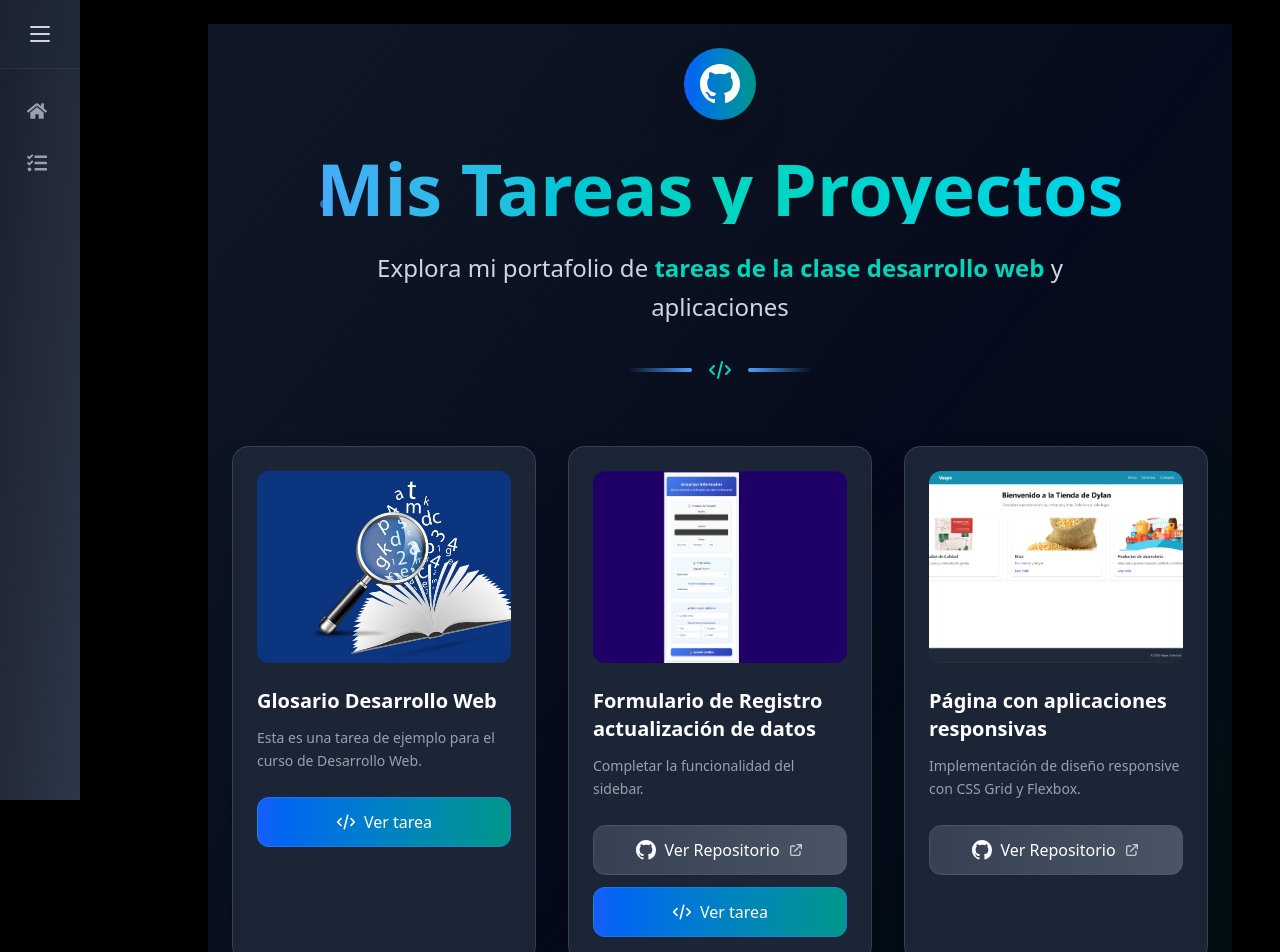
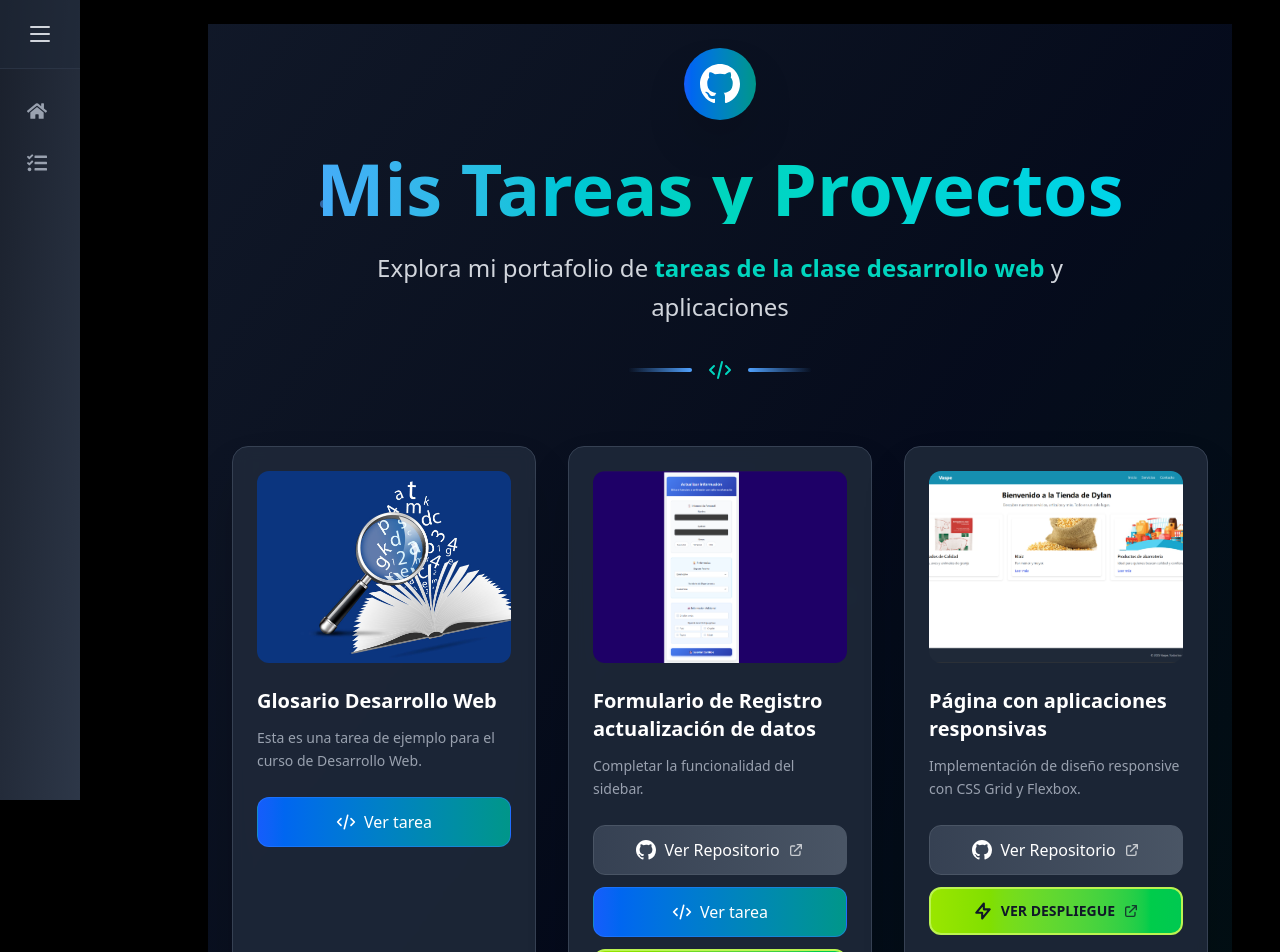
Before and after one commit to Alexmavl/Portafolio-Tareas, a React (Vite) app: page /tareas in a window 1280 px wide. Shown: the top 952 px of the page. Built offline with nearby package versions, Linux system fonts and the light colour scheme.

Commit message:
boton despliegue

```diff
--- a/src/pages/TasksPage.tsx
+++ b/src/pages/TasksPage.tsx
@@ -1,4 +1,4 @@
-import { Link } from 'react-router-dom'; // Agrega esta línea
+import { Link } from 'react-router-dom';
 import '../App.css';
 
 const tasksData = [
@@ -16,41 +16,17 @@ const tasksData = [
     imageUrl: '/Imagenes/Formulario.png',
     link: '/tarea2',
     repo: 'https://github.com/Alexmavl/Formulario-Tarea1',
+    desp: 'https://formulario-tarea1.vercel.app/',
   },
   {
     id: 3,
     title: 'Página con aplicaciones responsivas',
     description: 'Implementación de diseño responsive con CSS Grid y Flexbox.',
     imageUrl: '/Imagenes/TareaR.png',
-    link: null, // No hay un enlace interno, por lo que el botón "Ver Tarea" no se mostrará.
+    link: null,
     repo: 'https://github.com/Alexmavl/Tarea-Responsiva',
+    desp: 'https://tarea-responsiva.vercel.app/',
   },
-  /*
-  {
-    id: 4,
-    title: 'Dashboard Interactivo',
-    description: 'Panel de administración con componentes dinámicos.',
-    imageUrl: '',
-    link: null,
-    repo: 'https://github.com/tuusuario/dashboard-repo',
-  },
-  {
-    id: 5,
-    title: 'API REST con Node.js',
-    description: 'Desarrollo de API completa con autenticación JWT.',
-    imageUrl: '',
-    link: null,
-    repo: 'https://github.com/tuusuario/api-repo',
-  },
-  {
-    id: 6,
-    title: 'E-commerce Frontend',
-    description: 'Tienda online con carrito de compras y pasarela de pago.',
-    imageUrl: '',
-    link: null,
-    repo: 'https://github.com/tuusuario/ecommerce-repo',
-  },
-  */
 ];
 
 // Componente de icono GitHub SVG
@@ -138,22 +114,21 @@ const TasksPage = () => {
 
       {/* Task Grid */}
       <div className="relative z-10 max-w-7xl mx-auto grid grid-cols-1 sm:grid-cols-2 lg:grid-cols-3 gap-8">
-        {tasksData.map(({ id, title, description, imageUrl, link, repo }, index) => (
+        {tasksData.map((task) => (
           <div
-            key={id}
+            key={task.id}
             className="group bg-gray-800/90 backdrop-blur-sm rounded-2xl shadow-2xl p-6 border border-gray-700 hover:border-blue-500/50 transform transition-all duration-500 hover:scale-[1.02] hover:shadow-blue-500/20"
-            style={{ animationDelay: `${index * 100}ms` }}
           >
             {/* Glow Effect */}
             <div className="absolute -inset-0.5 bg-gradient-to-r from-blue-600 via-teal-600 to-cyan-600 rounded-2xl blur opacity-0 group-hover:opacity-20 transition duration-300"></div>
 
             <div className="relative">
               {/* Conditional Image */}
-              {imageUrl ? (
+              {task.imageUrl ? (
                 <div className="mb-6 rounded-xl overflow-hidden relative">
                   <img
-                    src={imageUrl}
-                    alt={title}
+                    src={task.imageUrl}
+                    alt={task.title}
                     className="w-full h-48 object-cover transition-transform duration-500 group-hover:scale-110"
                   />
                   <div className="absolute inset-0 bg-gradient-to-t from-black/70 via-transparent to-transparent opacity-0 group-hover:opacity-100 transition-opacity duration-300" />
@@ -177,19 +152,19 @@ const TasksPage = () => {
               {/* Content */}
               <div className="flex-1">
                 <h3 className="text-xl font-bold mb-3 text-white group-hover:text-blue-400 transition-colors duration-300 line-clamp-2">
-                  {title}
+                  {task.title}
                 </h3>
                 <p className="text-gray-400 text-sm mb-6 line-clamp-3 leading-relaxed group-hover:text-gray-300 transition-colors duration-300">
-                  {description}
+                  {task.description}
                 </p>
               </div>
 
               {/* Action Buttons */}
               <div className="flex flex-col gap-3">
                 {/* GitHub Repository Button */}
-                {repo && (
+                {task.repo && (
                   <a
-                    href={repo}
+                    href={task.repo}
                     target="_blank"
                     rel="noopener noreferrer"
                     className="flex items-center justify-center gap-2 bg-gradient-to-r from-gray-700 to-gray-600 hover:from-gray-600 hover:to-gray-500 text-white font-medium py-3 px-4 rounded-xl transition-all duration-300 hover:shadow-lg hover:shadow-gray-500/25 border border-gray-600 hover:border-gray-400"
@@ -201,14 +176,42 @@ const TasksPage = () => {
                 )}
 
                 {/* Project Link Button */}
-                {link && (
+                {task.link && (
                   <Link
-                    to={link}
+                    to={task.link}
                     className="flex items-center justify-center gap-2 bg-gradient-to-r from-blue-600 to-teal-600 hover:from-blue-700 hover:to-teal-700 text-white font-medium py-3 px-4 rounded-xl transition-all duration-300 hover:shadow-lg hover:shadow-blue-500/30 border border-blue-500/50 hover:border-teal-400/50"
                   >
                     <CodeIcon className="w-5 h-5" />
                     <span>Ver tarea</span>
                   </Link>
+                )}
+
+                {/* Deployment Button */}
+                {task.desp && (
+                  <a
+                    href={task.desp}
+                    target="_blank"
+                    rel="noopener noreferrer"
+                    className="flex items-center justify-center gap-2 bg-gradient-to-r from-lime-400 to-green-500 hover:from-lime-500 hover:to-green-600 text-gray-900 font-bold py-3 px-5 rounded-xl transition-all duration-300 hover:shadow-lg hover:shadow-lime-400/30 border-2 border-lime-300 hover:border-green-400 group transform hover:-translate-y-0.5"
+                  >
+                    <svg
+                      className="w-5 h-5 group-hover:animate-pulse"
+                      fill="none"
+                      stroke="currentColor"
+                      viewBox="0 0 24 24"
+                      xmlns="http://www.w3.org/2000/svg"
+                    >
+                      <path
+                        strokeLinecap="round"
+                        strokeLinejoin="round"
+                        strokeWidth="2.5"
+                        d="M13 10V3L4 14h7v7l9-11h-7z"
+                      />
+                    </svg>
+                    <span className="text-sm">VER DESPLIEGUE</span>
+                    <ExternalLinkIcon className="w-4 h-4 opacity-80 group-hover:opacity-100 group-hover:translate-x-0.5 transition-all" />
+                    <span className="absolute inset-0 bg-white/10 rounded-xl opacity-0 group-hover:opacity-100 transition-opacity duration-300"></span>
+                  </a>
                 )}
               </div>
             </div>
```
